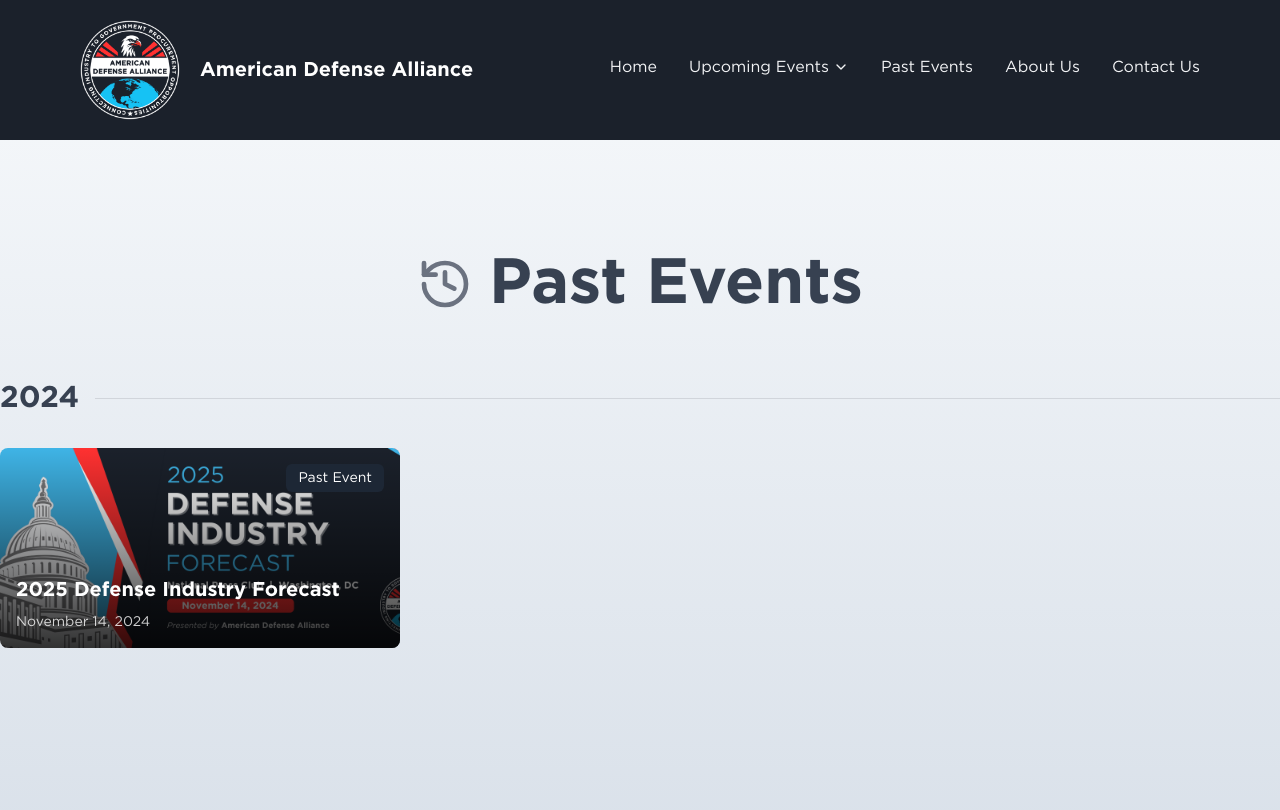
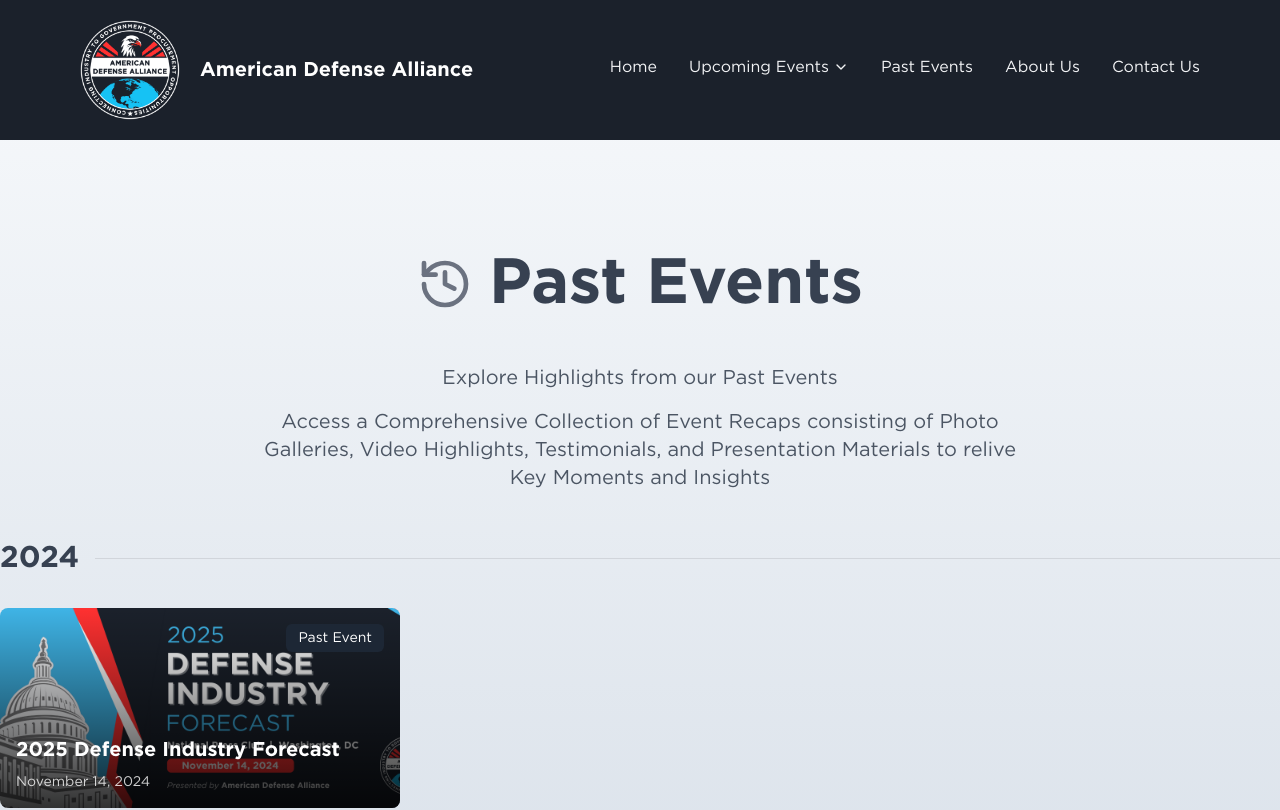
Before and after one commit to masonym/ada-website, a Next.js app: page /events/past-events in a window 1280 px wide. Shown: the top 810 px of the page. Built offline with nearby package versions, Linux system fonts and the light colour scheme.

Commit message:
Updated past events page

```diff
--- a/src/app/components/PastEvents.tsx
+++ b/src/app/components/PastEvents.tsx
@@ -79,12 +79,18 @@
     return (
         <section id="past-events" className="max-container flex flex-col items-center mt-24 mb-16">
             {/* Header */}
-      <div className="flex items-center gap-4 mb-12">
+            <div className="flex items-center gap-4 mb-8">
                 <History className="w-14 h-14 text-gray-500" />
                 <h2 className="text-center font-gotham font-bold text-[36px] md:text-[64px] text-gray-700">
                     Past Events
                 </h2>
             </div>
+            <p className="text-center text-gray-600 text-xl mb-4 max-w-3xl mx-2">
+                Explore Highlights from our Past Events
+            </p>
+            <p className="text-center text-gray-600 text-xl mb-12 max-w-3xl mx-2">
+                Access a Comprehensive Collection of Event Recaps consisting of Photo Galleries, Video Highlights, Testimonials, and Presentation Materials to relive Key Moments and Insights
+            </p>
 
             {/* Events by Year */}
             <div className="w-full max-w-7xl">
```
Lines whose indentation alone changed are shown as unchanged.
